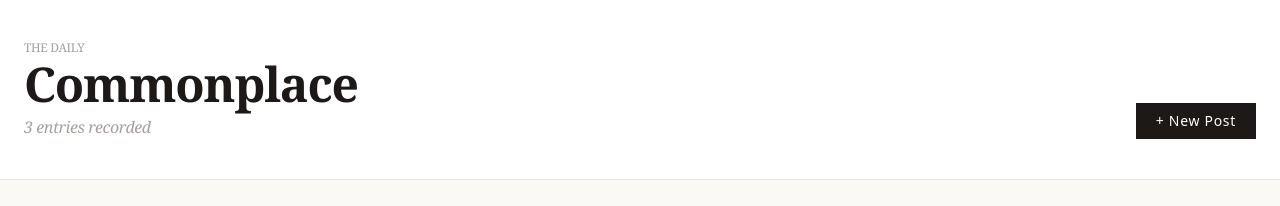
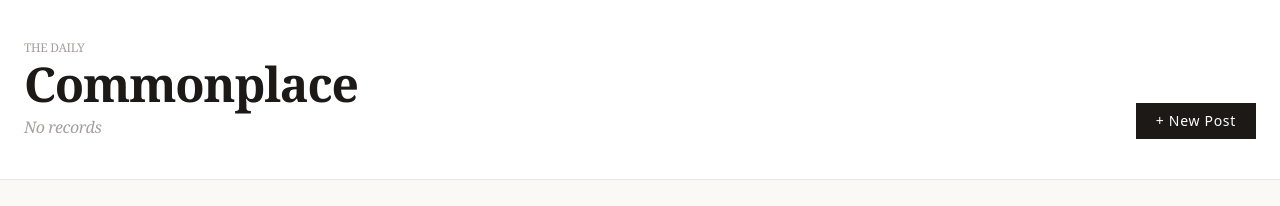
Before and after one commit to Brahmanaman/CodePearReview, a React (Vite) app in the folder postmanager/: page / in a window 1280 px wide. Shown: the top 206 px of the page. Built offline with nearby package versions, Linux system fonts and the light colour scheme.

Commit message:
fix total post count

```diff
--- a/postmanager/src/App.jsx
+++ b/postmanager/src/App.jsx
@@ -17,7 +17,7 @@ const App = () => {
   return (
     <>
       <div className='min-h-screen bg-[#faf9f6] font-serif' style={{ fontFamily: "'Georgia', 'Times New Roman', serif" }}>
-        <Navbar setModal={setModal} />
+        <Navbar setModal={setModal} posts={posts} />
         {modal && <Form setModal={setModal} modal={modal} setPost={setPost} post={post} setPosts={setPosts} posts={posts} />}
         <main className='max-w-350 px-6 py-10 mx-auto'>
           <Card posts={posts} setPosts={setPosts} setPost={setPost} post={post} setModal={setModal} />
--- a/postmanager/src/components/Navbar.jsx
+++ b/postmanager/src/components/Navbar.jsx
@@ -1,6 +1,6 @@
 import React from 'react'
 
-const Navbar = ({ setModal }) => {
+const Navbar = ({ setModal, posts }) => {
     return (
         <>
             <header className='border-b border-stone-200 bg-white'>
@@ -8,7 +8,7 @@ const Navbar = ({ setModal }) => {
                     <div>
                         <p className='uppercase text-xs text-stone-400 tracking-tight md:mb-1'>The Daily</p>
                         <p className='text-[30px] md:text-5xl  font-bold text-stone-900 tracking-tight md:mb-2'>Commonplace</p>
-                        <p className='text-sm md:text-[16px] text-stone-400 tracking-tight italic'>3 entries recorded</p>
+                        <p className='text-sm md:text-[16px] text-stone-400 tracking-tight italic'> {posts.length > 0 ? `${posts.length} entries recorded` : "No records"}</p>
                     </div>
                     <div className='self-end'>
                         <button onClick={() => setModal('create')} className='flex items-center justify-center text-sm tracking-wider bg-stone-900 text-white md:py-2 md:px-5 py-1 px-2 cursor-pointer hover:bg-stone-800 active:scale-96 transition-all duration-200' style={{ fontFamily: "system-ui, sans-serif" }}> + New Post</button>
```
